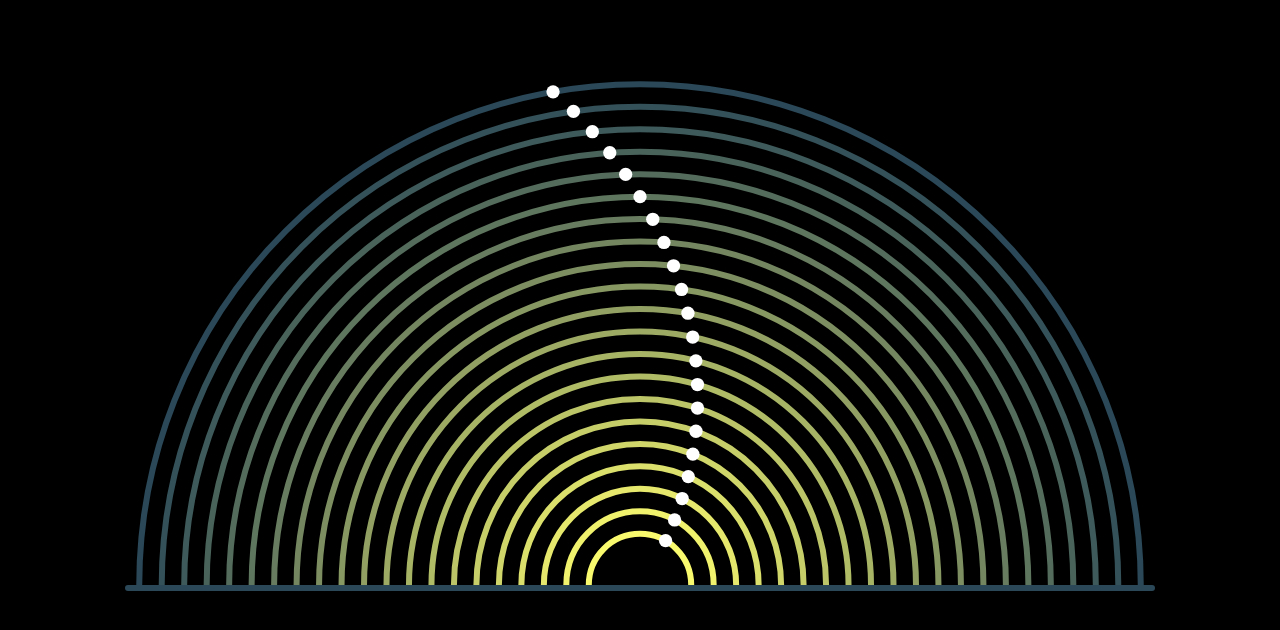
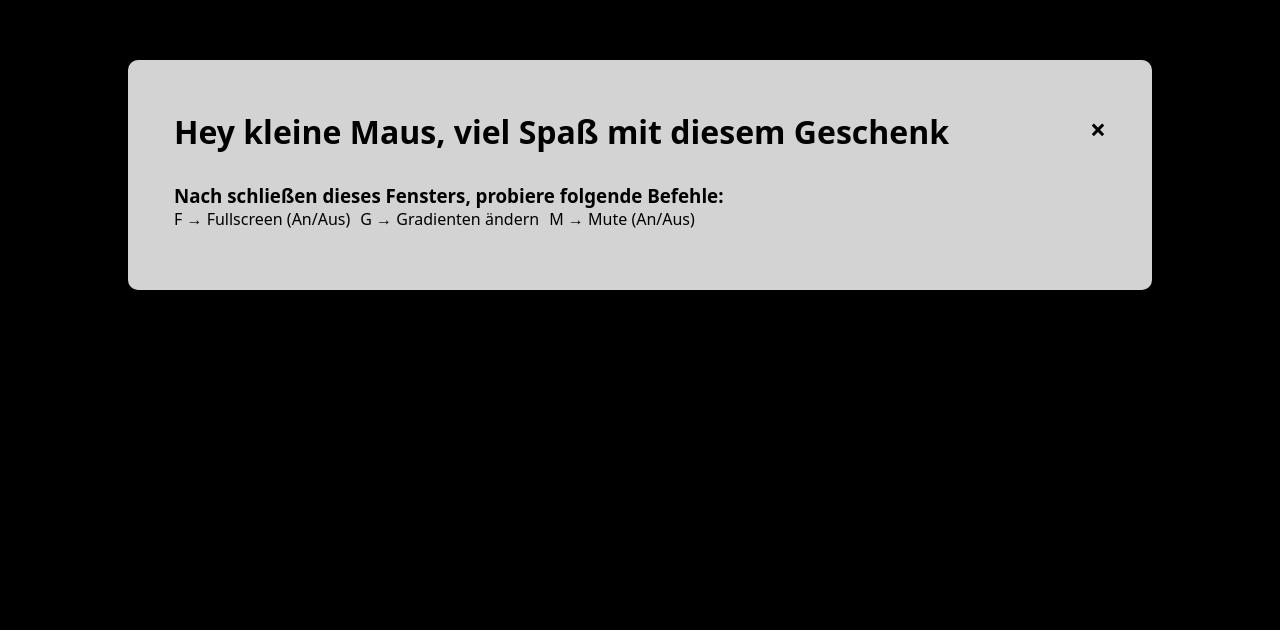
Before and after one commit to lennartstoelting/chill-circles, a plain HTML site: page index.html in a window 1280 px wide. Shown: the part 132-762 px from the top of the page. Drawn offline with Linux system fonts and the light colour scheme.

Commit message:
added unfinished modal

```diff
--- a/index.html
+++ b/index.html
@@ -8,6 +8,23 @@
     </head>
     <body>
         <canvas id="paper"></canvas>
+        <div id="myModal" class="modal">
+            <!-- Modal content -->
+            <div class="modal-content">
+                <div class="modal-header">
+                    <span class="close">&times;</span>
+                    <h1>Hey kleine Maus, viel Spaß mit diesem Geschenk</h1>
+                </div>
+                <div class="modal-body">
+                    <h3>Nach schließen dieses Fensters, probiere folgende Befehle:</h3>
+                    <div class="grid-container">
+                        <p><span>F</span> <span>&rarr;</span> <span>Fullscreen (An/Aus)</span></p>
+                        <p><span>G</span> <span>&rarr;</span> <span>Gradienten ändern</span></p>
+                        <p><span>M</span> <span>&rarr;</span> <span>Mute (An/Aus)</span></p>
+                    </div>
+                </div>
+            </div>
+        </div>
     </body>
     <script src="main.js"></script>
 </html>
--- a/main.js
+++ b/main.js
@@ -1,10 +1,11 @@
 /**
  * TODO:
  *
- * - switch gradients with keyboard press (maybe f for "Farbe")
+ * - switch gradients with keyboard press (maybe f for "Farbe") (done)
  * - add more gradients
  * - find more beautiful sound, piano sounds a little harsh
  * - the baseline is still very white and can clash with the tranquility of the rest of the picture (done)
+ * - make model prettier
  */
 
 const gradientColorSampleRGB = [
@@ -137,7 +138,7 @@ pen = paper.getContext("2d");
 //     toggleFullscreen();
 // };
 
-const startTime = new Date().getTime();
+var startTime = new Date().getTime();
 var soundMuted = false;
 
 var selectedGradient = 0;
@@ -267,7 +268,7 @@ const draw = () => {
     requestAnimationFrame(draw);
 };
 
-draw();
+// draw();
 
 let fullScreen = false;
 const toggleFullscreen = () => {
@@ -295,3 +296,31 @@ const toggleFullscreen = () => {
         fullScreen = true;
     }
 };
+
+// Get the modal
+var modal = document.getElementById("myModal");
+
+// Get the <span> element that closes the modal
+var span = document.getElementsByClassName("close")[0];
+
+const startUpModal = () => {
+    modal.style.display = "block";
+};
+
+startUpModal();
+
+// When the user clicks on <span> (x), close the modal
+span.onclick = function () {
+    modal.style.display = "none";
+    startTime = new Date().getTime();
+    draw();
+};
+
+// When the user clicks anywhere outside of the modal, close it
+window.onclick = function (event) {
+    if (event.target == modal) {
+        modal.style.display = "none";
+        startTime = new Date().getTime();
+        draw();
+    }
+};
--- a/style.css
+++ b/style.css
@@ -16,5 +16,75 @@ canvas {
     height: 100vh;
     width: 100vw;
     position: relative;
-    z-index: 9;
+    z-index: 1;
 }
+
+/* The Modal (background) */
+.modal {
+    display: none; /* Hidden by default */
+    position: fixed; /* Stay in place */
+    z-index: 1; /* Sit on top */
+    left: 0;
+    top: 0;
+    width: 100%; /* Full width */
+    height: 100%; /* Full height */
+    overflow: auto; /* Enable scroll if needed */
+    background-color: rgb(0, 0, 0); /* Fallback color */
+    background-color: rgba(0, 0, 0, 0.4); /* Black w/ opacity */
+}
+
+/* Modal Content/Box */
+.modal-content {
+    background-color: lightgray;
+    margin: 15% auto; /* 15% from the top and centered */
+    padding: 20px;
+    border: 10px solid lightgray;
+    border-radius: 10px;
+    width: 80%; /* Could be more or less, depending on screen size */
+}
+
+/* Modal Header */
+.modal-header {
+    padding: 20px 16px;
+    background-color: lightgrey;
+    color: black;
+}
+
+/* Modal Body */
+.modal-body {
+    padding: 10px 16px;
+}
+
+.grid-container {
+    display: grid;
+    grid-template-columns: auto auto 1fr;
+    grid-template-rows: auto auto auto;
+    gap: 10px;
+}
+
+/* The Close Button */
+.close {
+    color: black;
+    float: right;
+    font-size: 28px;
+    font-weight: bold;
+}
+
+.close:hover,
+.close:focus {
+    color: #aaa;
+    text-decoration: none;
+    cursor: pointer;
+}
+
+/* Add Animation */
+@keyframes animatetop {
+    from {
+        top: -300px;
+        opacity: 0;
+    }
+    to {
+        top: 0;
+        opacity: 1;
+    }
+}
```
